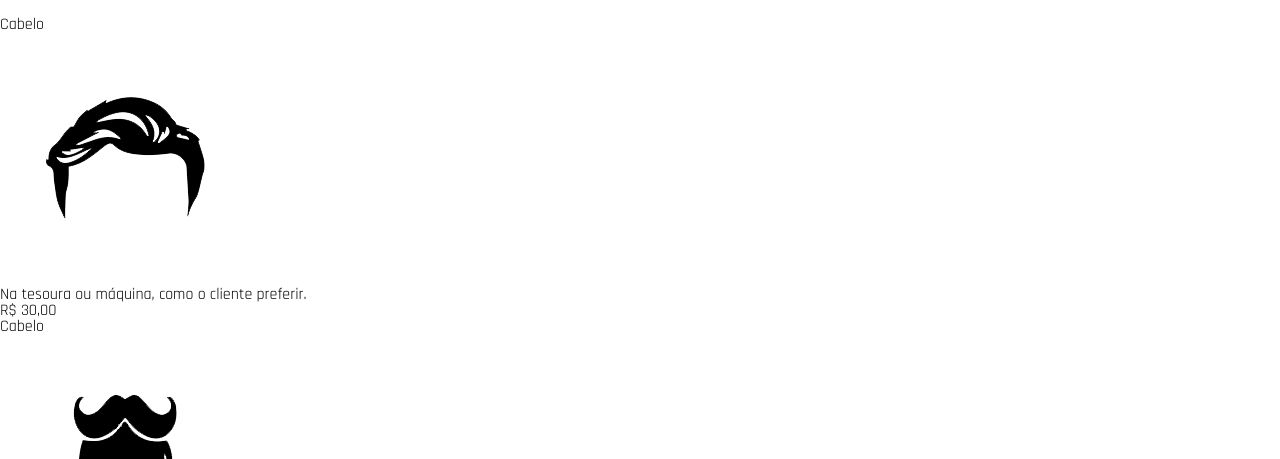
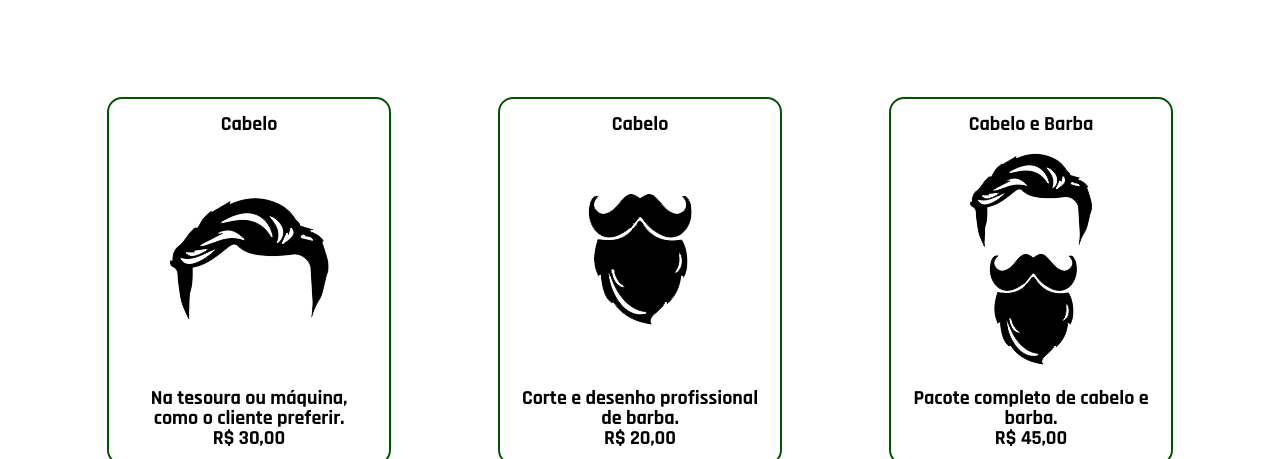
Before and after one commit to Akame7Anderson/Barbearia, a plain HTML site: page produtos.html in a window 1280 px wide. Shown: the part 282-741 px from the top of the page. Drawn offline with Linux system fonts and the light colour scheme.

Commit message:
Menu PRODUTOS em customização

```diff
--- a/css/style.css
+++ b/css/style.css
@@ -161,7 +161,7 @@ main{
 
 }
 footer {
-    background: linear-gradient(190deg,rgb(255, 255, 255) 0%,rgba(5, 0, 0, 0.801)100%);
+    background: linear-gradient(190deg,rgb(255, 255, 255) 0%,rgb(4, 71, 21)100%);
 
 }
 footer .container {
@@ -193,6 +193,36 @@ footer .midias img {
     width: 50px;
 }
 
+/*==================== PRODUTO ==================== */
+
+main .produtos {
+
+    display: flex;
+    justify-content: space-evenly;
+    margin-top: 100px;
+}
+
+.produtos .produto {
+    width: 250px;
+    border: 2px solid rgb(3, 83, 0);
+    text-align: center;
+    border-radius: 15px;
+    padding: 15px 15px;
+}
+
+.produtos .produto:hover {
+    background-color: rgba(59, 128, 85, 0.336);
+    border-color: rgb(1, 59, 15);
+}
+
+.produtos p {
+    font-weight: bold;
+    font-size: 20px;
+}
+
+
+
+
 @media (max-width: 768px){
 
     .textos {
--- a/produtos.html
+++ b/produtos.html
@@ -46,7 +46,8 @@
 
                 <p>Cabelo</p>
                 <img src="img/cabelo.png" alt="Cabelo">
-                <p>Na tesoura ou máquina, como o cliente preferir.</p>
+                <p>Na tesoura ou máquina, </p>
+                <p>como o cliente preferir.</p>
                 <p>R$ 30,00</p>
             </div>
 
```
